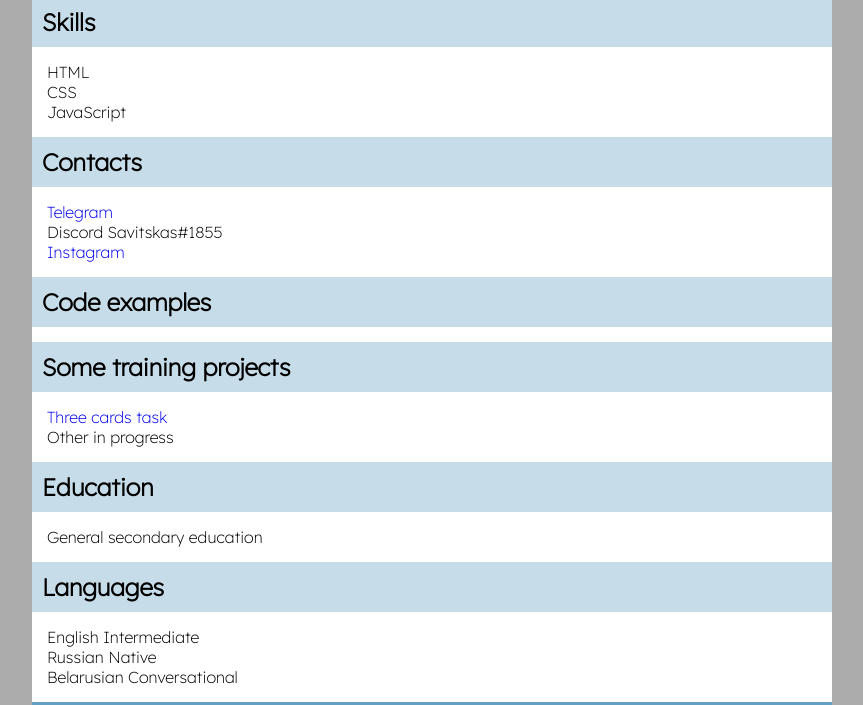
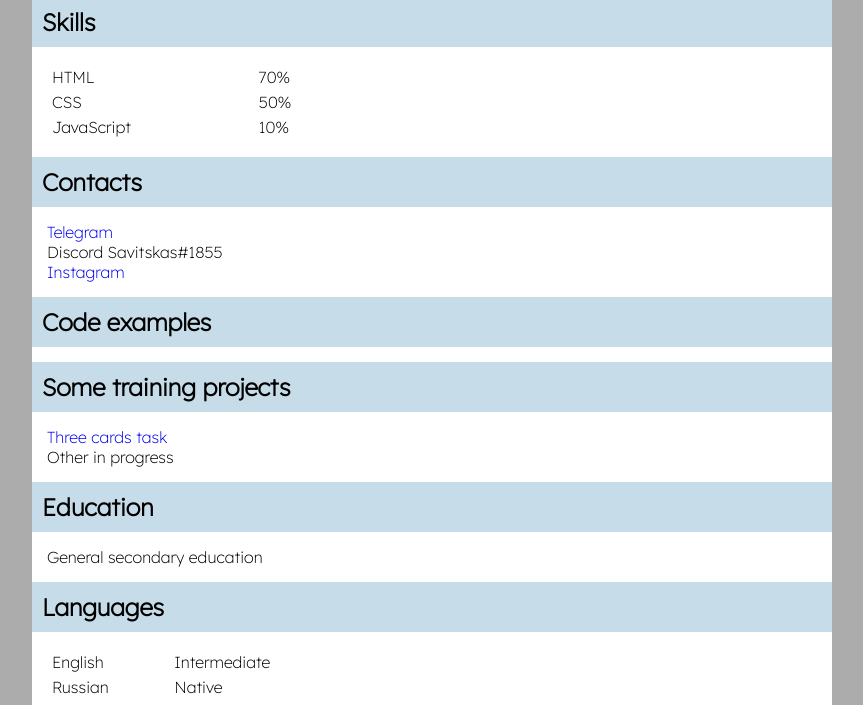
Before and after one commit to RomanSavitskij/rsschool-cv, a plain HTML site: page index.html in a window 1280 px wide. Shown: the part 407-1112 px from the top of the page, without its empty margins (208-1071 px from the left). Drawn offline with Linux system fonts and the light colour scheme.

Commit message:
feat: add tables and some styles

```diff
--- a/index.html
+++ b/index.html
@@ -39,13 +39,22 @@
                 </p>
             </div>
         </section>
-        <section class="main__skills">
+        <section class="main__skills ">
             <h2 class="main__headings">Skills</h2>
-            <ul class="main__items">
-                <li>HTML</li>
-                <li>CSS</li>
-                <li>JavaScript</li>
-            </ul>
+            <table class="main__items main__table" cellspacing="5">
+                <tr>
+                    <td>HTML</td>
+                    <td>70%</td>
+                </tr>
+                <tr>
+                    <td>CSS</td>
+                    <td>50%</td>
+                </tr>
+                <tr>
+                    <td>JavaScript</td>
+                    <td>10%</td>
+                </tr>
+            </table>
         </section>
         <section class="main__contacts">
             <h2 class="main__headings">Contacts</h2>
@@ -91,23 +100,23 @@
                 Education
             </h2>
             <p class="main__items">General secondary education</p>
-            <h2 class="main__headings">
+            <h2 class="main__headings main__progress">
                 Languages
             </h2>
-            <ul class="main__items">
-                <li>
-                    English
-                    <span>Intermediate</span>
-                </li>
-                <li>
-                    Russian
-                    <span>Native</span>
-                </li>
-                <li>
-                    Belarusian
-                    <span>Conversational</span>
-                </li>
-            </ul>
+            <table class="main__items main__table" cellspacing="5">
+                <tr>
+                    <td>English</td>
+                    <td>Intermediate</td>
+                </tr>
+                <tr>
+                    <td>Russian</td>
+                    <td>Native</td>
+                </tr>
+                <tr>
+                    <td>Belarusian</td>
+                    <td>Conversational</td>
+                </tr>
+            </table>
         </section>
     </main>
     <footer class="footer">
--- a/style.css
+++ b/style.css
@@ -60,6 +60,15 @@ li {
     display: flex;
 }
 
+.main__progress {
+    display: flex;
+    justify-content: space-between;
+}
+
+.main__table {
+    width: 300px;
+}
+
 .avatar {
     width: 300px;
 }
@@ -77,6 +86,7 @@ li {
     position: relative;
     bottom: 0;
     display: flex;
+    justify-content: space-between;
     padding: 10px;
     background-color: #64a0c2;
 }
```
